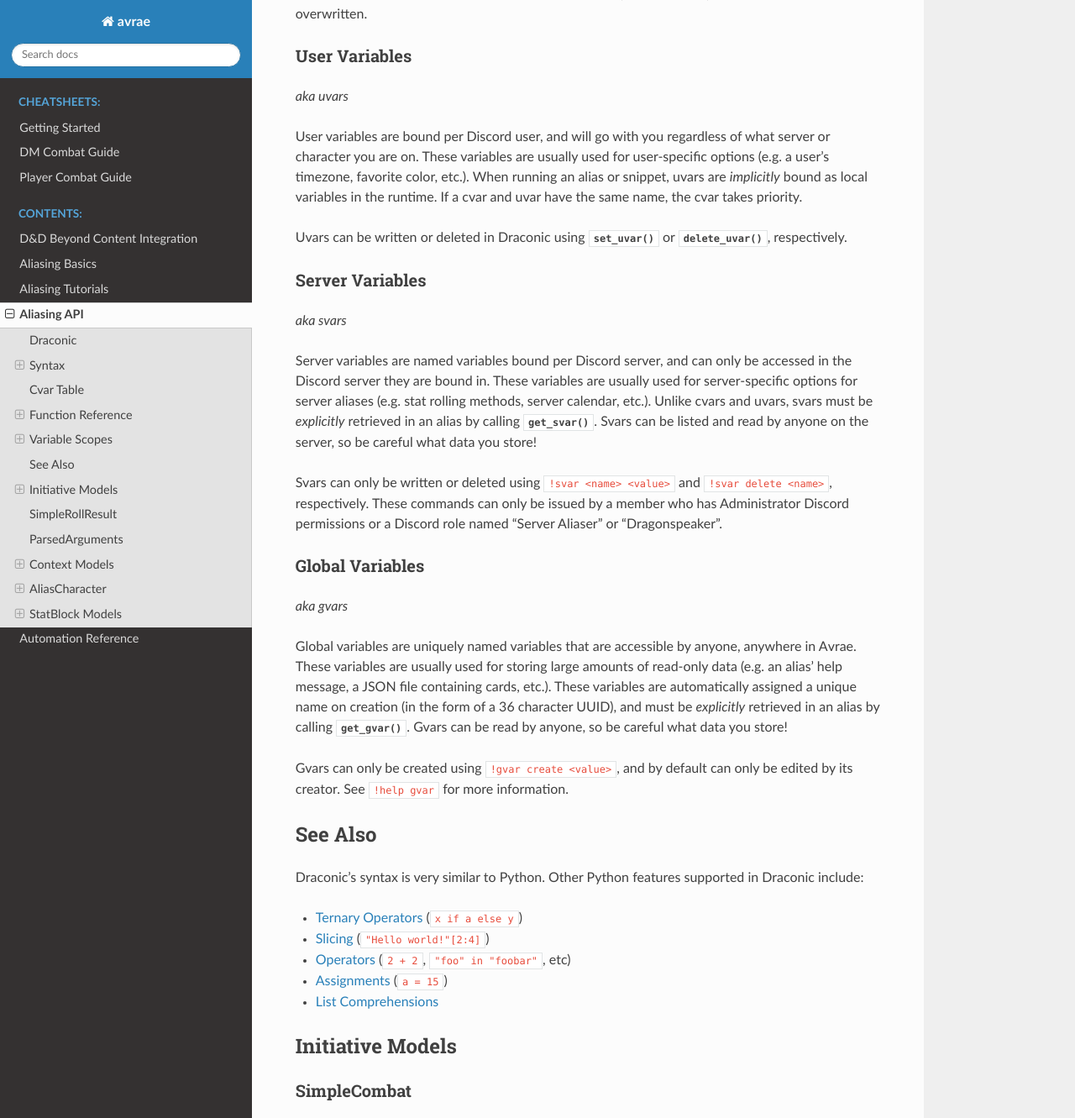
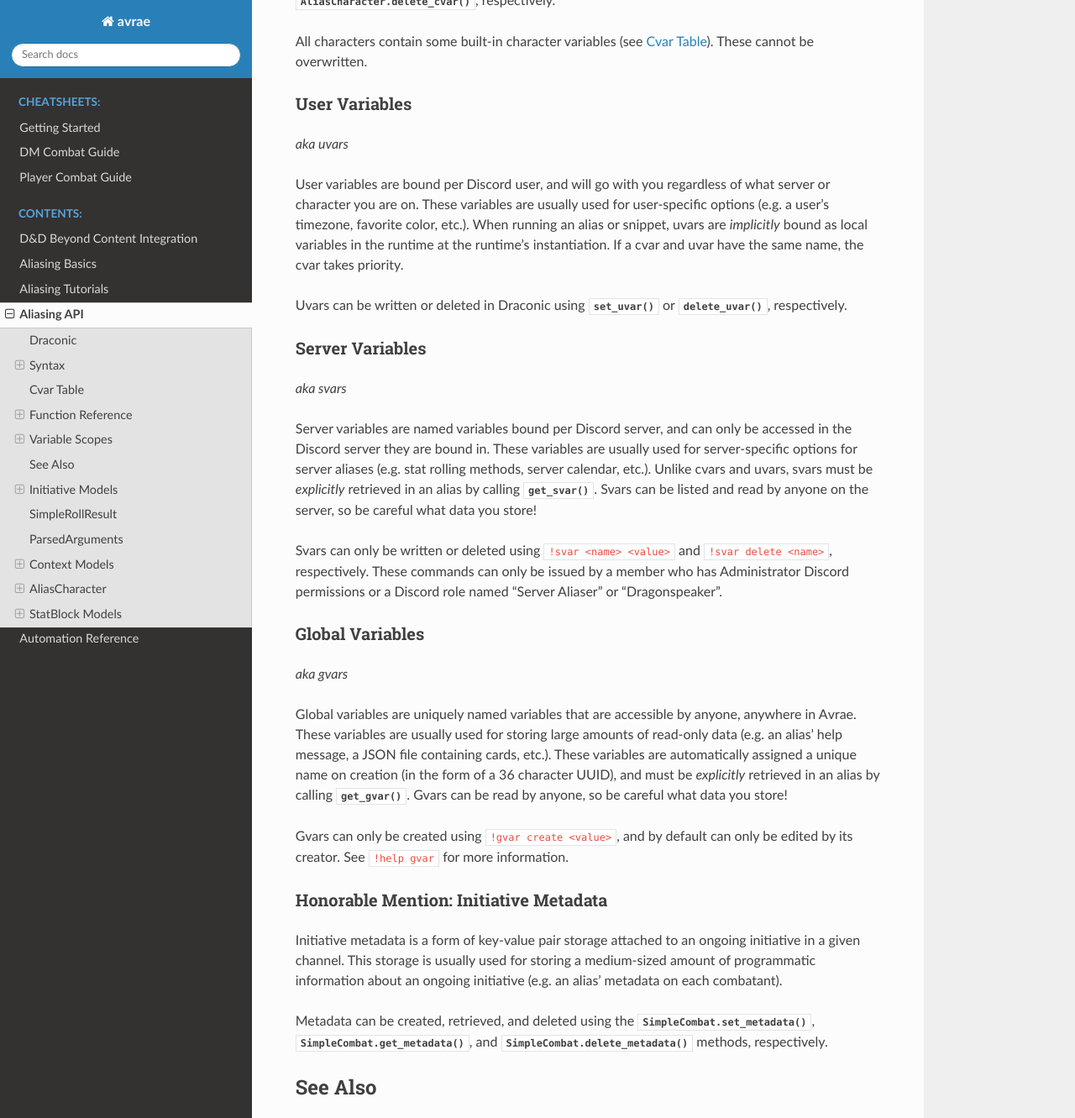
Before and after one commit to avrae/avrae, a Sphinx documentation site: the page built from docs/aliasing/api.rst, in a window 1280 px wide and 1400 px high, scrolled down 19037 px, cut to the strip 0-1331 px from the top of the window. Shown: the whole strip at 84% size. Built offline with Sphinx 7.4.7 and the Read the Docs theme 2.0.0, drawn with Linux system fonts in a browser that asks for light colours; some of the changed text lies outside the part shown.

Commit message:
docs: clarify cvar binding rules, document init metadata more

```diff
--- a/docs/aliasing/api.rst
+++ b/docs/aliasing/api.rst
@@ -793,17 +793,19 @@ In addition to Python's normal variable scoping rules, Avrae introduces 4 new sc
 user variables, server variables, and global variables. The intended purpose and binding rules of each are detailed
 below.
 
-+---------------+------+-------+----------+------------+------------------+
-| Variable Type | Read | Write | Binding  | Scope      | Who              |
-+===============+======+=======+==========+============+==================+
-| Cvar          | Yes  | Yes   | Implicit | Character  | User             |
-+---------------+------+-------+----------+------------+------------------+
-| Uvar          | Yes  | Yes   | Implicit | User       | User             |
-+---------------+------+-------+----------+------------+------------------+
-| Svar          | Yes  | No    | Explicit | Server     | Anyone on server |
-+---------------+------+-------+----------+------------+------------------+
-| Gvar          | Yes  | No    | Explicit | Everywhere | Anyone           |
-+---------------+------+-------+----------+------------+------------------+
++---------------+------+-------+----------+------------+-------------------+
+| Variable Type | Read | Write | Binding  | Scope      | Who               |
++===============+======+=======+==========+============+===================+
+| Cvar          | Yes  | Yes   | Implicit | Character  | User              |
++---------------+------+-------+----------+------------+-------------------+
+| Uvar          | Yes  | Yes   | Implicit | User       | User              |
++---------------+------+-------+----------+------------+-------------------+
+| Svar          | Yes  | No    | Explicit | Server     | Anyone on server  |
++---------------+------+-------+----------+------------+-------------------+
+| Gvar          | Yes  | No    | Explicit | Everywhere | Anyone            |
++---------------+------+-------+----------+------------+-------------------+
+| Init Metadata | Yes  | Yes   | Explicit | Initiative | Anyone in channel |
++---------------+------+-------+----------+------------+-------------------+
 
 Character Variables
 ^^^^^^^^^^^^^^^^^^^
@@ -811,7 +813,7 @@ Character Variables
 
 Character variables are variables bound to a character. These are usually used to set character-specific defaults
 or options for aliases and snippets (e.g. a character's familiar type/name). When running an alias or snippet, cvars are
-*implicitly* bound as local variables in the runtime.
+*implicitly* bound as local variables in the runtime at the runtime's instantiation.
 
 Cvars can be written or deleted in Draconic using :meth:`.AliasCharacter.set_cvar` and
 :meth:`.AliasCharacter.delete_cvar`, respectively.
@@ -824,8 +826,8 @@ User Variables
 
 User variables are bound per Discord user, and will go with you regardless of what server or character you are on.
 These variables are usually used for user-specific options (e.g. a user's timezone, favorite color, etc.). When running
-an alias or snippet, uvars are *implicitly* bound as local variables in the runtime. If a cvar and uvar have the same
-name, the cvar takes priority.
+an alias or snippet, uvars are *implicitly* bound as local variables in the runtime at the runtime's instantiation. If a
+cvar and uvar have the same name, the cvar takes priority.
 
 Uvars can be written or deleted in Draconic using :meth:`~aliasing.evaluators.ScriptingEvaluator.set_uvar` or
 :meth:`~aliasing.evaluators.ScriptingEvaluator.delete_uvar`, respectively.
@@ -856,6 +858,15 @@ Gvars can be read by anyone, so be careful what data you store!
 
 Gvars can only be created using ``!gvar create <value>``, and by default can only be edited by its creator. See
 ``!help gvar`` for more information.
+
+Honorable Mention: Initiative Metadata
+^^^^^^^^^^^^^^^^^^^^^^^^^^^^^^^^^^^^^^
+Initiative metadata is a form of key-value pair storage attached to an ongoing initiative in a given channel. This
+storage is usually used for storing a medium-sized amount of programmatic information about an ongoing initiative (e.g.
+an alias' metadata on each combatant).
+
+Metadata can be created, retrieved, and deleted using the :meth:`.SimpleCombat.set_metadata`,
+:meth:`.SimpleCombat.get_metadata`, and :meth:`.SimpleCombat.delete_metadata` methods, respectively.
 
 See Also
 --------
```
Also changed, not shown: 1 other file.
